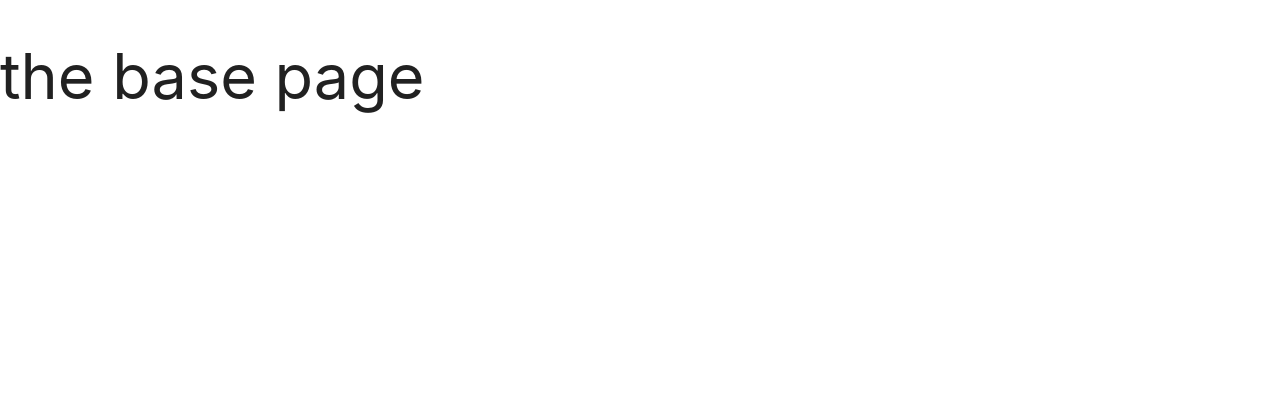
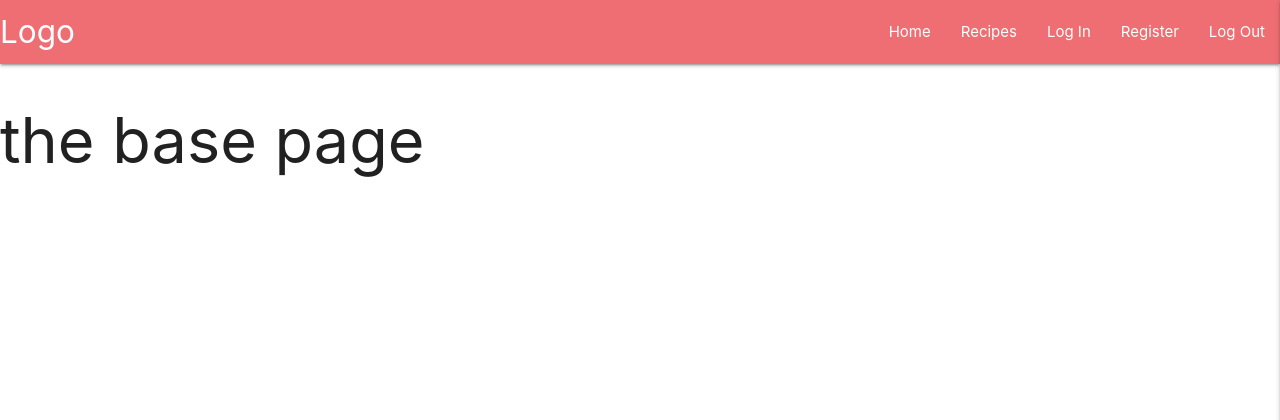
Before and after one commit to joedoyler/Project4_DCD_FindCuisine, a Flask app: page / in a window 1280 px wide. Shown: the top 420 px of the page. Run offline with Flask 2, Linux system fonts and the light colour scheme; data that the repository does not hold is empty; some libraries are stand-ins or nearby versions.

Commit message:
Navigation Set Up

```diff
--- a/static/js/script.js
+++ b/static/js/script.js
@@ -0,0 +1,3 @@
+  $(document).ready(function(){
+    $('.sidenav').sidenav({edge:"right"});
+  });
--- a/templates/base.html
+++ b/templates/base.html
@@ -13,7 +13,33 @@
 </head>
 <body>
 
+<header>
+ <nav>
+    <div class="nav-wrapper">
+      <a href="#!" class="brand-logo">Logo</a>
+      <a href="#" data-target="mobile-demo" class="sidenav-trigger right"><i class="fas fa-bars"></i></a>
+      <ul class="right hide-on-med-and-down">
+        <li><a href="{{ url_for('get_recipes') }}">Home</a></li>
+        <li><a href="#">Recipes</a></li>
+        <li><a href="#"> Log In </a></li>
+        <li><a href="#">Register</a></li>
+        <li><a href="#">Log Out</a></li>
+      </ul>
+    </div>
+  </nav>
+
+  <ul class="sidenav" id="mobile-demo">
+        <li><a href="{{ url_for('get_recipes') }}">Home</a></li>
+        <li><a href="#">Recipes</a></li>
+        <li><a href="#"> Log In </a></li>
+        <li><a href="#">Register</a></li>
+        <li><a href="#">Log Out</a></li>
+  </ul>
+</header>
+
+
 <h1>the base page </h1>
+
     {% block content %}
 
 
```
